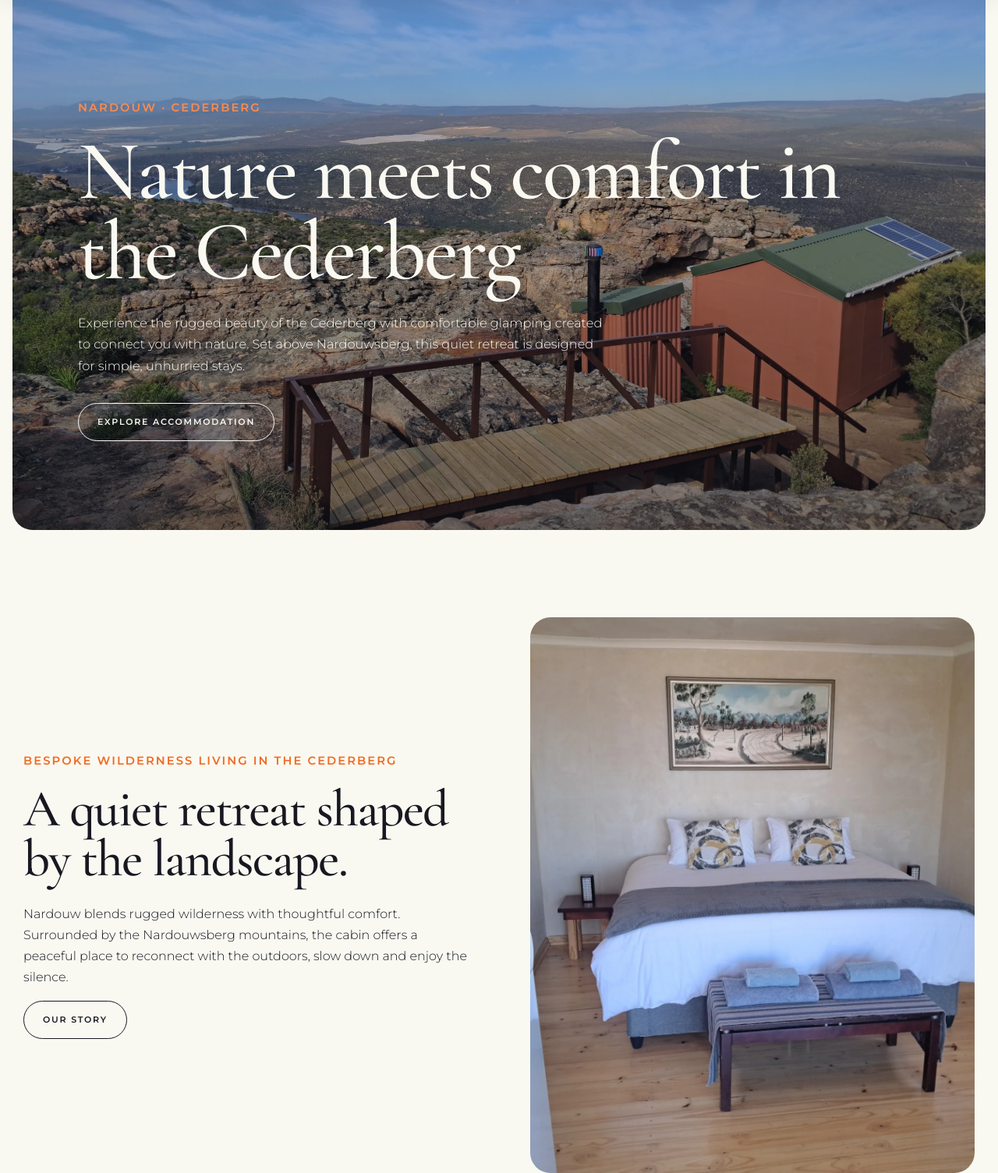
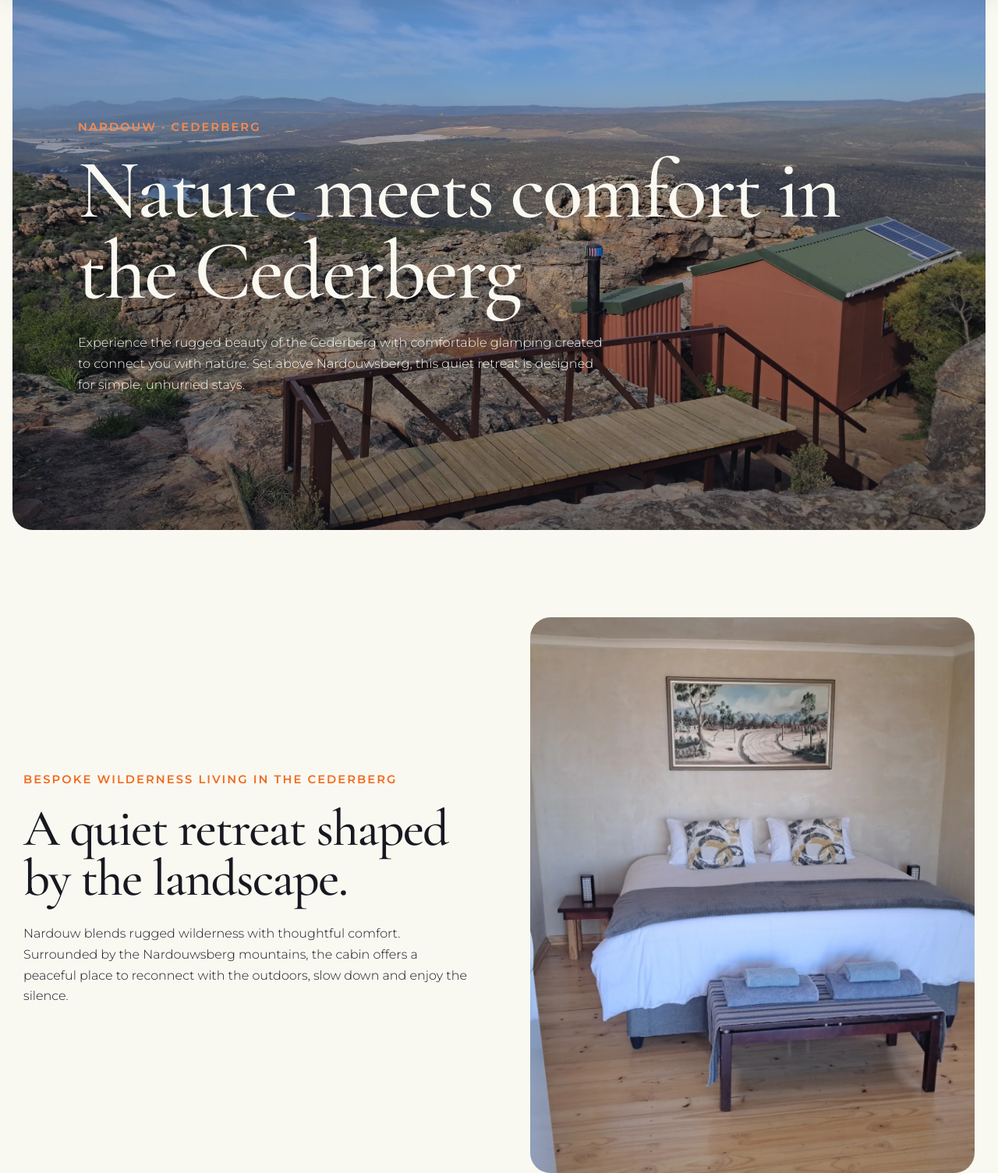
Before and after one commit to Tennexconsultants/nardouw-website, a plain HTML site: page index.html in a window 1280 px wide. Shown: the part 120-1625 px from the top of the page at 78% size. Drawn offline with nearby package versions, Linux system fonts and the light colour scheme.

Commit message:
Add files via upload

```diff
--- a/index.html
+++ b/index.html
@@ -2,8 +2,8 @@
 <html lang="en"><head><meta charset="utf-8"/><meta content="width=device-width,initial-scale=1" name="viewport"/><title>Nardouw | Cederberg Glamping</title><meta content="A private off-grid glamping retreat for one or two guests above Nardouwsberg in the Cederberg." name="description"/><link href="styles.css" rel="stylesheet"/><link href="images/nardouw-mark.webp" rel="icon" type="image/webp"/><link href="https://nardouw.co.za/" rel="canonical"/><meta content="Nardouw" property="og:site_name"/><meta content="https://nardouw.co.za/" property="og:url"/></head><body>
 <header class="site-header"><div class="container nav"><a aria-label="Nardouw home" class="brand" href="index.html"><img alt="Nardouw" class="brand-logo-lockup" src="images/nardouw-logo-header.webp"/></a><button aria-expanded="false" aria-label="Open menu" class="menu-btn">☰</button><nav class="nav-links"><a class="active" href="index.html">Home</a><a href="accommodation.html">Accommodation</a><a href="activities.html">Activities</a><a href="our-story.html">Our Story</a><a class="nav-cta" href="enquire.html">Enquire</a></nav></div></header>
 <main>
-<section class="hero"><div class="container hero-inner"><p class="eyebrow">Nardouw · Cederberg</p><h1 class="display">Nature meets comfort in the Cederberg</h1><p class="hero-copy">Experience the rugged beauty of the Cederberg with comfortable glamping created to connect you with nature. Set above Nardouwsberg, this quiet retreat is designed for simple, unhurried stays.</p><a class="btn btn-light" href="accommodation.html">Explore accommodation</a></div></section>
-<section class="section"><div class="container intro-grid"><div class="intro-copy"><p class="eyebrow">Bespoke wilderness living in the Cederberg</p><h2 class="display">A quiet retreat shaped by the landscape.</h2><p>Nardouw blends rugged wilderness with thoughtful comfort. Surrounded by the Nardouwsberg mountains, the cabin offers a peaceful place to reconnect with the outdoors, slow down and enjoy the silence.</p><a class="btn" href="our-story.html">Our story</a></div><img alt="Nardouw glamping cabin in the Cederberg" class="portrait" src="images/cabin-bedroom.webp"/></div></section>
+<section class="hero"><div class="container hero-inner"><p class="eyebrow">Nardouw · Cederberg</p><h1 class="display">Nature meets comfort in the Cederberg</h1><p class="hero-copy">Experience the rugged beauty of the Cederberg with comfortable glamping created to connect you with nature. Set above Nardouwsberg, this quiet retreat is designed for simple, unhurried stays.</p></div></section>
+<section class="section"><div class="container intro-grid"><div class="intro-copy"><p class="eyebrow">Bespoke wilderness living in the Cederberg</p><h2 class="display">A quiet retreat shaped by the landscape.</h2><p>Nardouw blends rugged wilderness with thoughtful comfort. Surrounded by the Nardouwsberg mountains, the cabin offers a peaceful place to reconnect with the outdoors, slow down and enjoy the silence.</p></div><img alt="Nardouw glamping cabin in the Cederberg" class="portrait" src="images/cabin-bedroom.webp"/></div></section>
 <section class="section section-dark"><div class="container"><div class="section-heading"><p class="eyebrow">Nardouw</p><h2 class="display">Space to slow down.</h2></div><div class="home-mosaic"><img alt="Outdoor wash and shower facilities at Nardouw" src="images/nardouw-outdoor-wash.webp"/><img alt="Cederberg landscape at Nardouw" src="images/nardouw-rocks-golden-hour.webp"/><img alt="Nardouw landscape" src="images/sunset-valley.webp"/><img alt="View from the Nardouw cabin deck across the Cederberg" src="images/nardouw-deck-view-new.webp"/></div></div></section>
 <section class="section"><div class="container"><div class="section-heading"><p class="eyebrow">Experience the Cederberg</p><h2 class="display">Outdoors, on your doorstep.</h2></div><div class="experience-grid"><a class="experience-card" href="activities.html"><img alt="Bouldering in Nardouw" src="images/sandstone-overhang.webp"/><div class="card-overlay"><h3>Bouldering</h3><p>Nardouw sandstone and routes for different levels.</p></div></a><a class="experience-card" href="activities.html"><img alt="Tortoise in the Cederberg landscape" src="images/tortoise.webp"/><div class="card-overlay"><h3>Nature walks</h3><p>Fynbos, sandstone and quiet roads.</p></div></a><a class="experience-card" href="activities.html"><img alt="Bike rides in the Cederberg" src="images/cycling.webp"/><div class="card-overlay"><h3>Bike rides</h3><p>Peaceful dirt roads through rooibos country.</p></div></a><a class="experience-card" href="activities.html"><img alt="Rooibos fields near Nardouw" src="images/rooibos-field.webp"/><div class="card-overlay"><h3>Rooibos tours</h3><p>Discover the story of rooibos from plant to cup.</p></div></a></div></div></section>
 <section class="cta-band"><div class="container"><p class="eyebrow">Plan your Cederberg escape</p><h2 class="display">Ready to experience Nardouw?</h2><p>Send your preferred dates and we’ll reply personally with availability and everything you need to plan your stay.</p><a class="btn btn-light" href="enquire.html">Enquire</a><div class="ticker">Unwind in the Cederberg  •  Nardouwsberg  •  Wilderness living  •  Unwind in the Cederberg  •  Nardouwsberg  •  Wilderness living</div></div></section>
```
